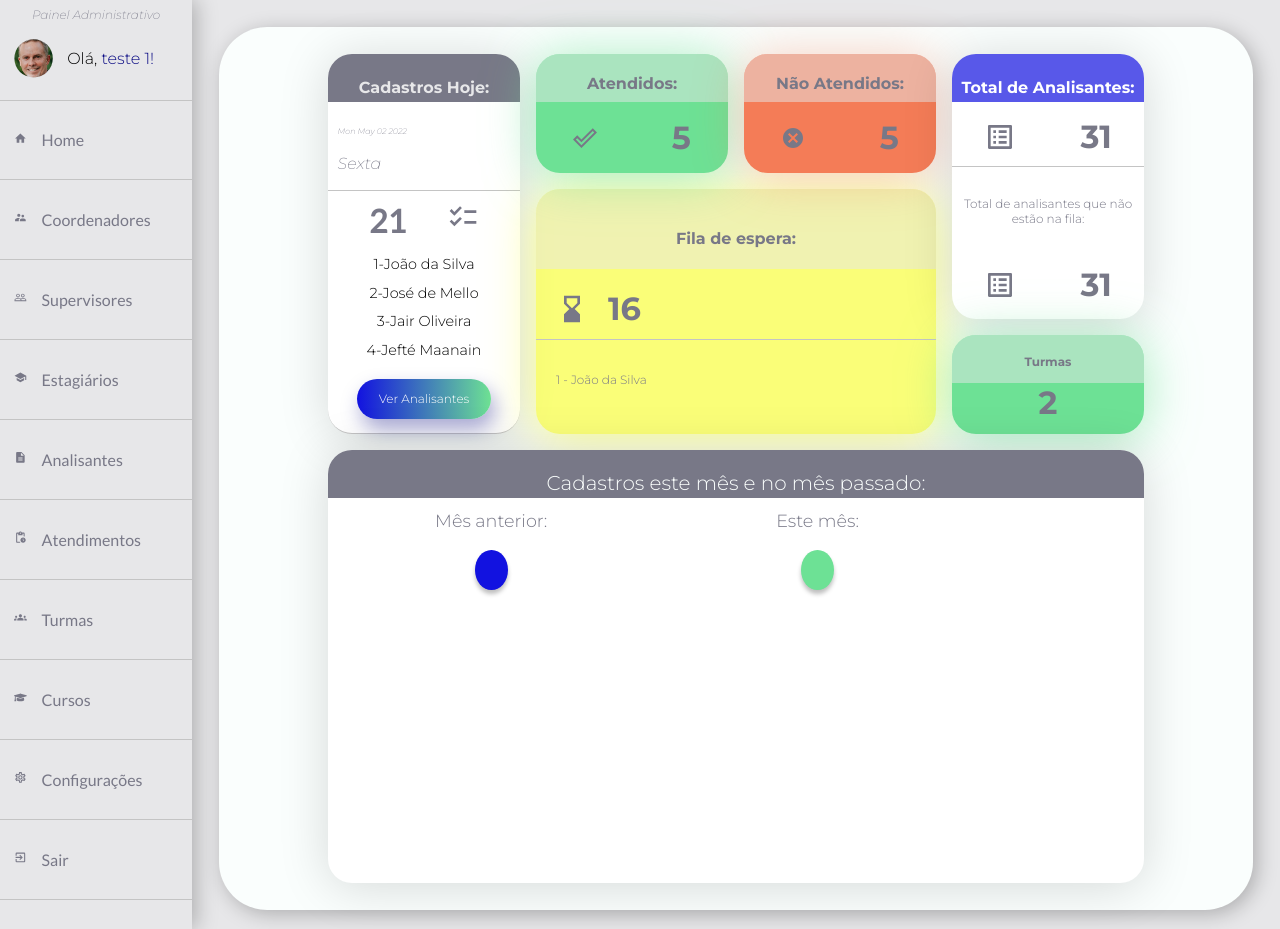
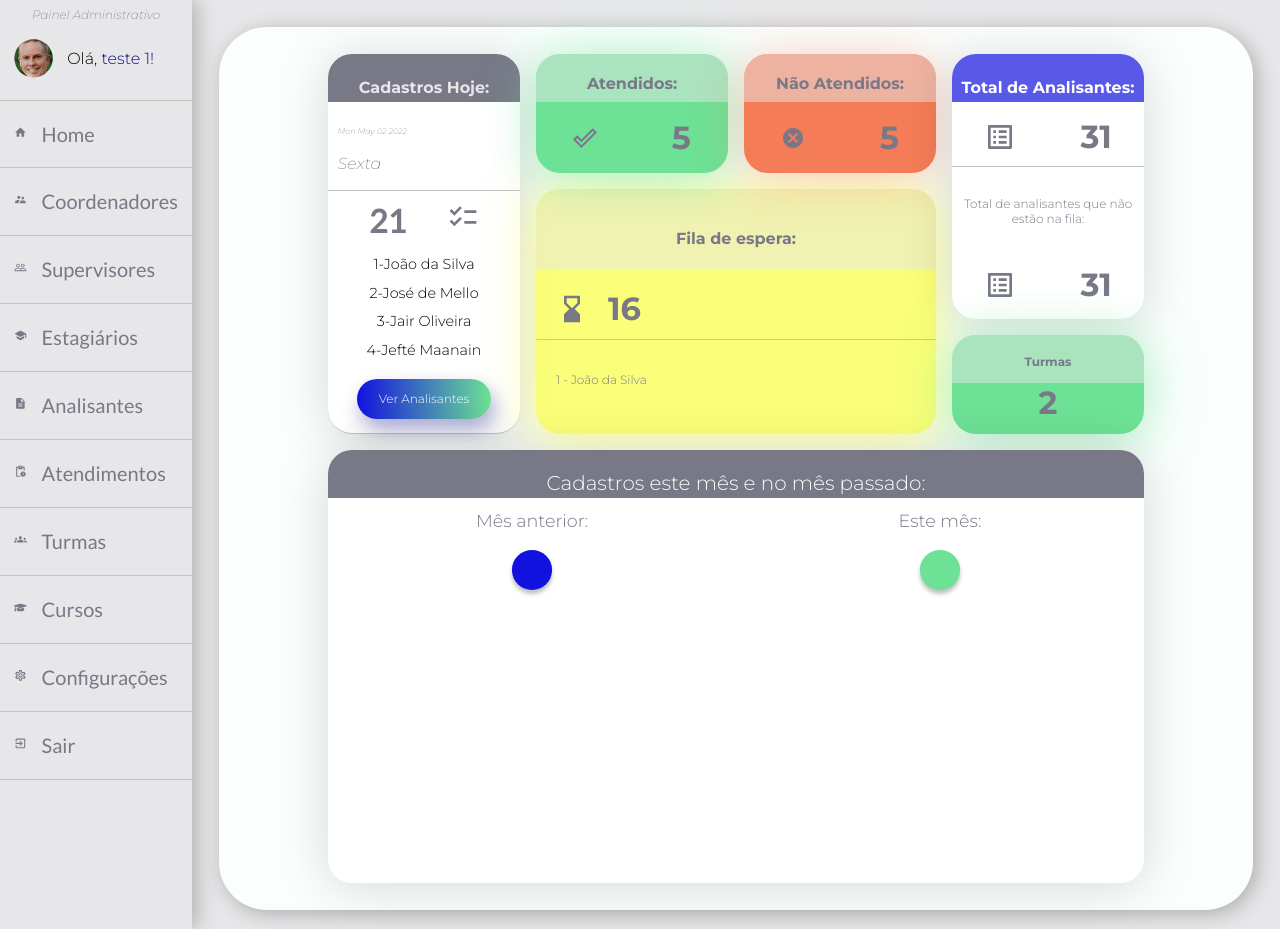
Before and after one commit to thiago-mfernandes/CepCop-React, a React (Create React App) app in the folder cepcop-react/: page /home in a window 1280 px wide. Built offline with nearby package versions, Linux system fonts and the light colour scheme.

Commit message:
hover funcionando sobre o menu

```diff
--- a/cepcop-react/src/components/Cabecalho/Navbar/styledComponents.ts
+++ b/cepcop-react/src/components/Cabecalho/Navbar/styledComponents.ts
@@ -1,5 +1,6 @@
 import {
     azulEscuroFosco,
+    azulMedioBrilhante,
     cinzaEscuro,
     cinzaMedio,
 } from "src/components/UI/variaveis";
@@ -25,7 +26,7 @@ export const NavItem = styled.li`
     border-bottom: 1px solid ${cinzaMedio};
     display: flex;
     flex-direction: row;
-    height: 10vh;
+    height: 8.5vh;
     justify-content: flex-start;
     text-decoration: none;
     width: 100%;
@@ -51,13 +52,14 @@ export const NavItem = styled.li`
     &:hover {
         border-left: 4px solid ${azulEscuroFosco};
         cursor: pointer;
-        //adicionar o material icons aqui
-        //.material-icons {
-        /* color: $azul-medio-brilhante;
-                  }
-                  a {
-                      color: black;
-                  } */
+
+        i {
+            color: ${azulMedioBrilhante};
+        }
+        p {
+            color: #000;
+        }
+
 
         //-------------------------------------------->
         @media screen and (max-width: 768px) {
@@ -90,10 +92,11 @@ export const NavIcon = styled.i`
 
 export const NavLink = styled.p`
     color: ${cinzaEscuro};
-    font-size: 1rem;
+    font-size: 1.25rem;
     font-family: "Lato", sans-serif;
     text-decoration: none;
     width: 100%;
+
     //-------------------------------------------->
     @media screen and (max-width: 768px) {
         width: 75%;
--- a/cepcop-react/src/components/UI/Cards/CardEstatisticas/styled.ts
+++ b/cepcop-react/src/components/UI/Cards/CardEstatisticas/styled.ts
@@ -41,7 +41,7 @@ export const StyledContainerLegenda = styled.div`
     display: flex;
     flex-direction: row;
     justify-content: center;
-    width: 80%;
+    width: 100%;
 `;
 
 export const StyledContainerBox = styled.div`
```
